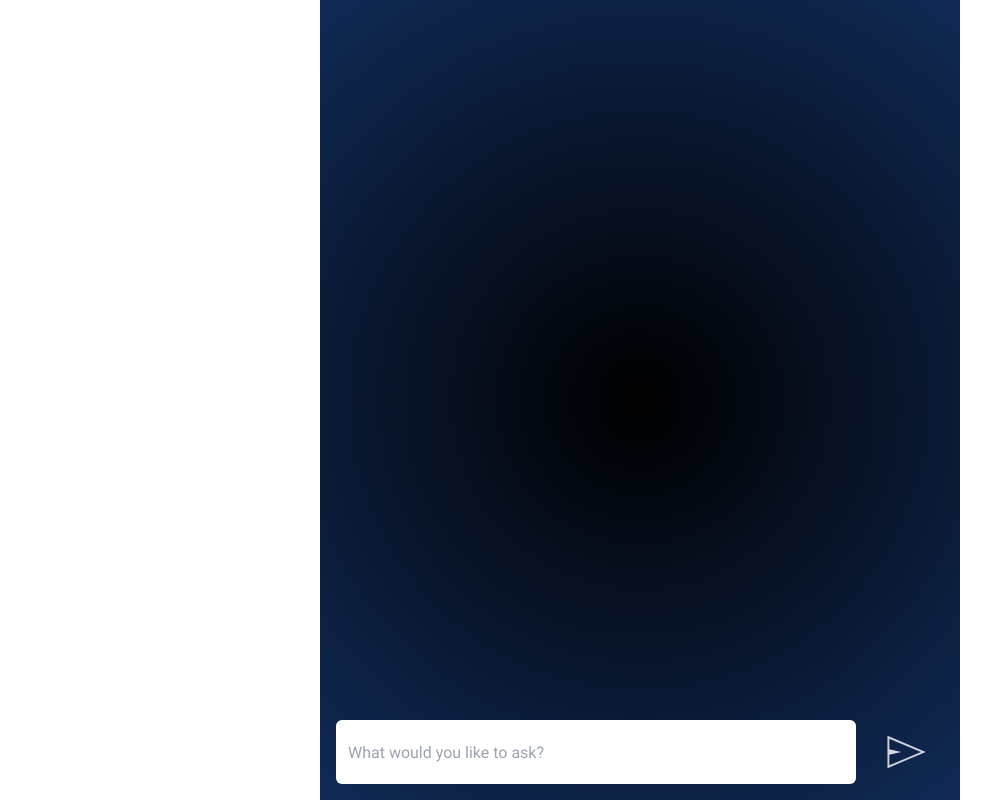
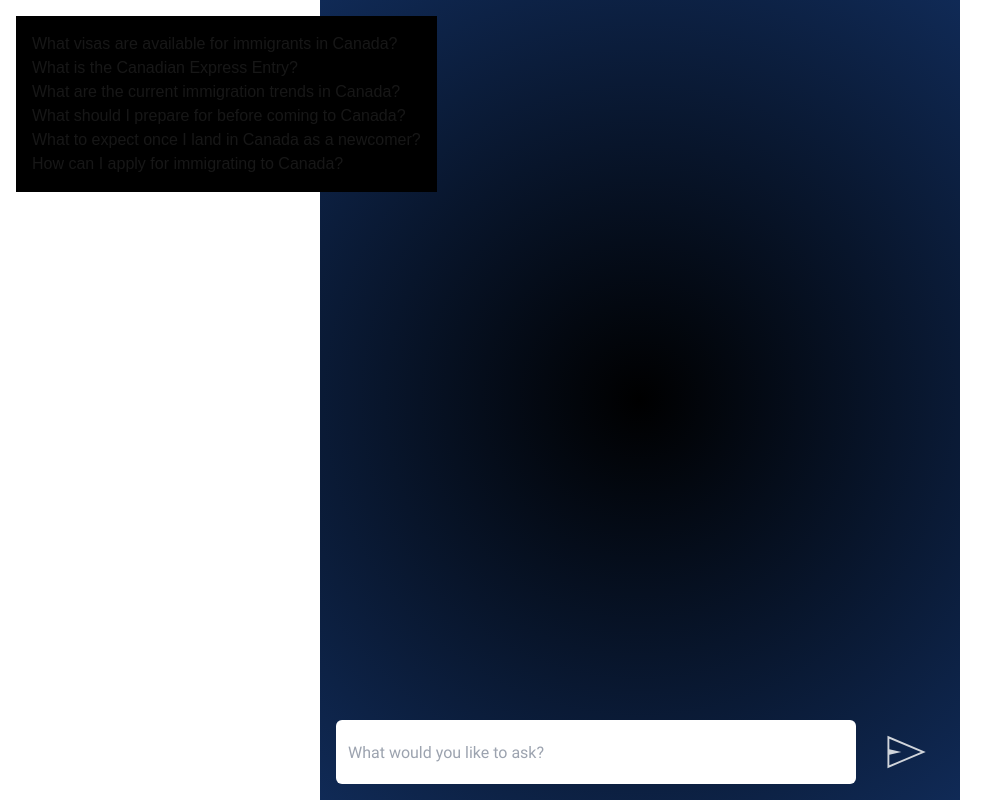
Before and after one commit to O-K-G/ai-app, a Next.js app: page / in a window 1280 px wide. Shown: the whole page, without its empty margins (0-1007 px from the left). Built offline with nearby package versions, Linux system fonts and the light colour scheme.

Commit message:
feat: faq - stage 1 of 2

```diff
--- /dev/null
+++ b/src/app/icons/FAQ-icon.tsx
@@ -0,0 +1,13 @@
+import { IconsProps } from "@constants/interfaces";
+
+export default function FaqIcon({ className }: IconsProps) {
+  return (
+    <svg
+      xmlns="http://www.w3.org/2000/svg"
+      viewBox="0 -960 960 960"
+      className={className}
+    >
+      <path d="M534-384q11 0 19.5-8.5T562-412q0-11-8.5-19.5T534-440q-11 0-19.5 8.5T506-412q0 11 8.5 19.5T534-384Zm-14-108h28q2-24 8.5-36.5T588-564q24-21 34-39t10-41q0-39-28-65.5T534-736q-31 0-55.5 16.5T440-674l26 12q12-23 28.5-34.5T534-708q30 0 50 18t20 46q0 17-9.5 31.5T562-578q-23 20-32.5 39t-9.5 47ZM326-292q-26 0-43-17t-17-43v-416q0-26 17-43t43-17h416q26 0 43 17t17 43v416q0 26-17 43t-43 17H326Zm0-28h416q12 0 22-10t10-22v-416q0-12-10-22t-22-10H326q-12 0-22 10t-10 22v416q0 12 10 22t22 10ZM218-184q-26 0-43-17t-17-43v-444h28v444q0 12 10 22t22 10h444v28H218Zm76-616v480-480Z" />
+    </svg>
+  );
+}
--- a/src/app/page.tsx
+++ b/src/app/page.tsx
@@ -4,11 +4,13 @@ import AssistantContextProvider from "@components/AssistantContextProvider";
 import Messages from "@components/Messages";
 import Form from "@components/Form";
 import Input from "@components/Input";
+import Faq from "@components/FAQ";
 
 export default function Home() {
   return (
     <AssistantContextProvider>
       <main>
+        <Faq />
         <div className="bg-radial-gradient flex flex-col items-center justify-end size-full lg:w-1/2 lg:mx-auto min-h-screen max-h-screen overflow-hidden p-4">
           <Messages />
           <Form>
--- a/src/components/AssistantContextProvider.tsx
+++ b/src/components/AssistantContextProvider.tsx
@@ -9,6 +9,7 @@ export const AssistantContext = createContext({
   input: "",
   handleInputChange: () => null,
   handleSubmit: () => null,
+  append: (p0: { content: string; role: string }) => null,
 });
 
 export default function AssistantContextProvider({
--- /dev/null
+++ b/src/components/FAQ.tsx
@@ -0,0 +1,61 @@
+import { useState } from "react";
+import { AssistantContext } from "@components/AssistantContextProvider";
+import { useContext } from "react";
+import FaqIcon from "@icons/FAQ-icon";
+import FAQ_LIST from "@constants/faq-list.json";
+import { ListItemProps } from "@constants/interfaces";
+
+function ListItem({ value = "", onClick }: ListItemProps) {
+  const { append } = useContext(AssistantContext);
+
+  return (
+    <li>
+      <button
+        className="text-left"
+        type="button"
+        onClick={() => {
+          append({
+            content: value,
+            role: "user",
+          });
+          onClick?.();
+        }}
+      >
+        {value}
+      </button>
+    </li>
+  );
+}
+
+export default function Faq() {
+  const [open, setOpen] = useState(false);
+  const { faqQuestions } = FAQ_LIST;
+
+  return (
+    <div className="absolute top-0 left-0 m-4">
+      <button
+        className="flex-center lg:hidden outline-none group"
+        type="button"
+        onClick={() => setOpen((prevValue) => !prevValue)}
+      >
+        <FaqIcon className="size-16 fill-gray-300 group-focus:fill-white bg-black rounded-xl" />
+      </button>
+      <ul
+        data-open={open}
+        className="hidden data-[open=true]:block lg:data-[open=false]:block bg-black p-4"
+      >
+        {faqQuestions?.map((str) => (
+          <ListItem
+            key={str}
+            value={str}
+            onClick={() => {
+              if (open) {
+                setOpen(false);
+              }
+            }}
+          />
+        ))}
+      </ul>
+    </div>
+  );
+}
--- a/src/components/Input.tsx
+++ b/src/components/Input.tsx
@@ -1,7 +1,7 @@
 import { InputProps } from "@constants/interfaces";
 import { AssistantContext } from "@components/AssistantContextProvider";
 import { useContext } from "react";
-import SubmitIcon from "@/app/icons/Submit-icon";
+import SubmitIcon from "@icons/Submit-icon";
 
 const PLACEHOLDER_DEFAULT_VALUE = "What would you like to ask?";
 const SUBMIT_ARIA_LABEL = "Submit";
--- /dev/null
+++ b/src/constants/faq-list.json
@@ -0,0 +1,10 @@
+{
+  "faqQuestions": [
+    "What visas are available for immigrants in Canada?",
+    "What is the Canadian Express Entry?",
+    "What are the current immigration trends in Canada?",
+    "What should I prepare for before coming to Canada?",
+    "What to expect once I land in Canada as a newcomer?",
+    "How can I apply for immigrating to Canada?"
+  ]
+}
--- a/src/constants/interfaces.tsx
+++ b/src/constants/interfaces.tsx
@@ -20,3 +20,8 @@ export interface MessageProps {
 export interface IconsProps {
   className?: string;
 }
+
+export interface ListItemProps {
+  value: string;
+  onClick: () => void;
+}
--- a/tsconfig.json
+++ b/tsconfig.json
@@ -21,7 +21,8 @@
     "paths": {
       "@/*": ["./src/*"],
       "@components/*": ["./src/components/*"],
-      "@constants/*": ["./src/constants/*"]
+      "@constants/*": ["./src/constants/*"],
+      "@icons/*": ["./src/app/icons/*"]
     }
   },
   "include": ["next-env.d.ts", "**/*.ts", "**/*.tsx", ".next/types/**/*.ts"],
```
